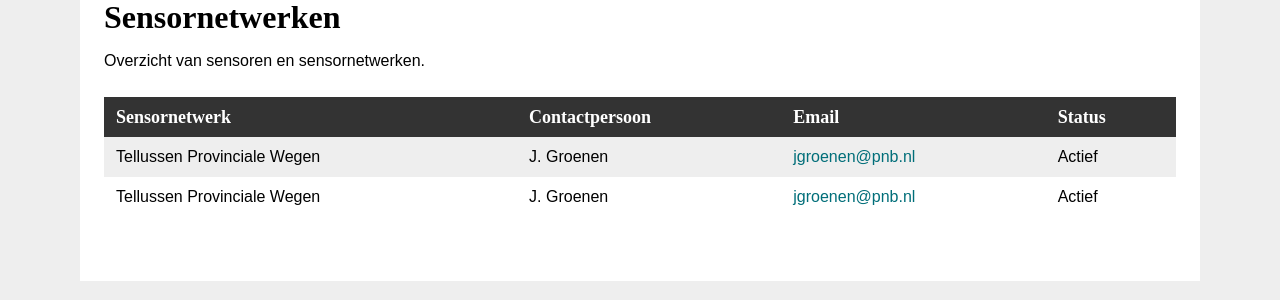
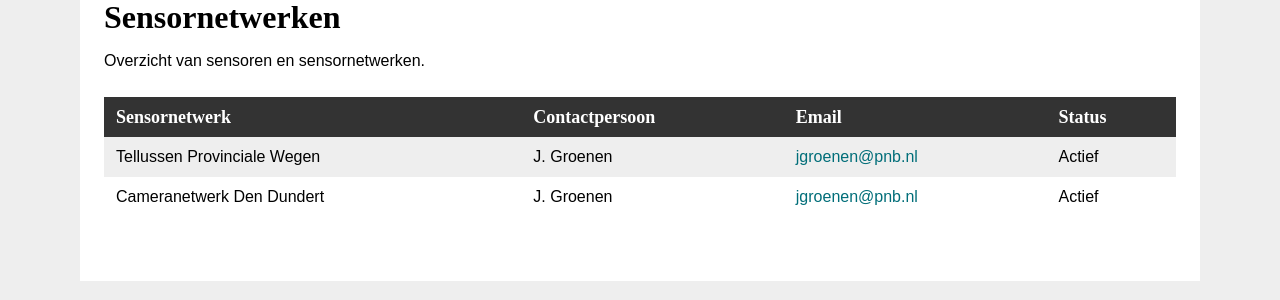
Before and after one commit to Algoritmeregister/pnb-sensoren, a Jekyll site: the page built from pages/sensoren.html, in a window 1280 px wide. Shown: the part 187-487 px from the top of the page. Built offline with Jekyll 4.4.1, drawn with Linux system fonts in a browser that asks for light colours.

Commit message:
Update sensornetwerken.json.html

```diff
--- a/api/sensornetwerken.json.html
+++ b/api/sensornetwerken.json.html
@@ -47,8 +47,8 @@
                     "collection": { "href": {{ page.permalink | absolute_url | jsonify }} }
                 },
                 "id": 2,
-                "naam": "Tellussen Provinciale Wegen",
-                "beschrijving": "",
+                "naam": "Cameranetwerk Den Dundert",
+                "beschrijving": "Camera's op bedrijventerrein Den Dundert in de gemeente Oss",
                 "contact": {
                     "naam": "J. Groenen",
                     "email": "jgroenen@pnb.nl",
```
